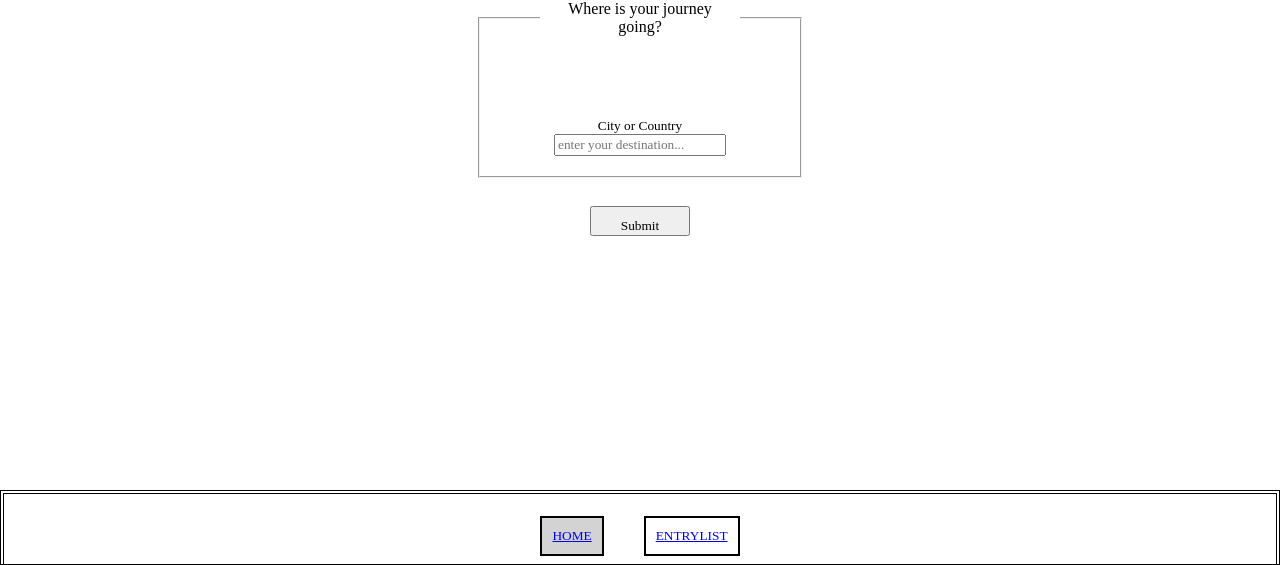
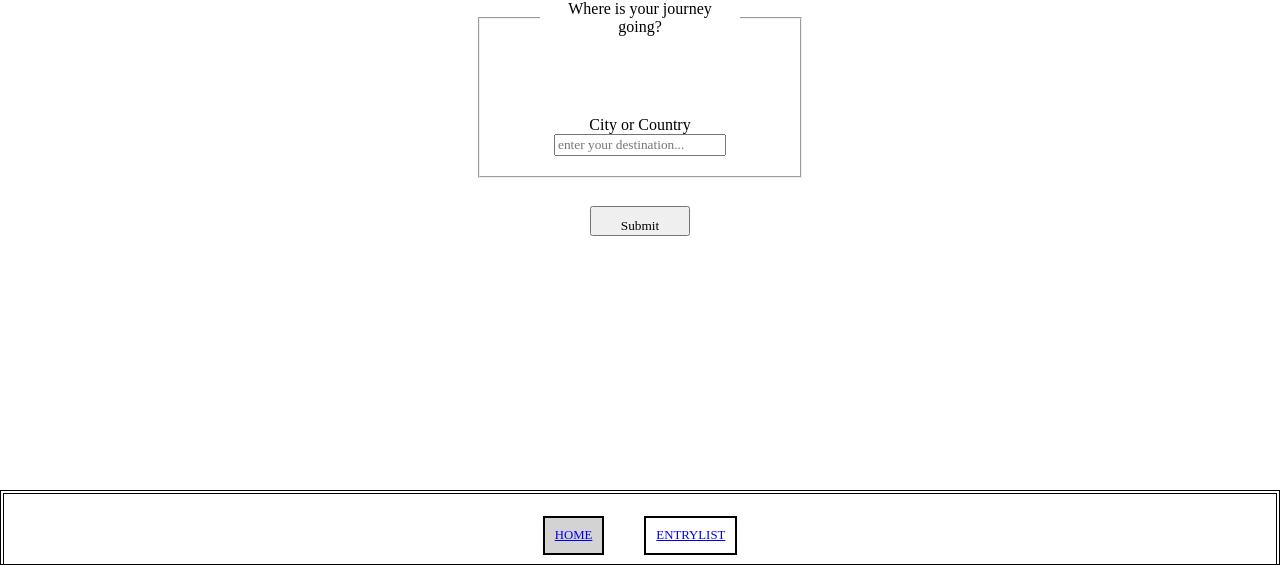
Before and after one commit to IrisHerholz/capstone-project, a Next.js app: page / in a window 1280 px wide. Shown: the part 235-800 px from the top of the page. Built offline with nearby package versions, Linux system fonts and the light colour scheme.

Commit message:
small styling changes

```diff
--- a/components/Header/index.js
+++ b/components/Header/index.js
@@ -14,7 +14,7 @@ export const StyledHeader = styled.header`
   padding: 12px;
   overflow: hidden;
   background-color: #f1f1f1;
-  position: relativ;
+  position: relative;
   text-align: center;
   color: black;
   text-decoration: none;
--- a/components/JournalEntryList/index.js
+++ b/components/JournalEntryList/index.js
@@ -21,7 +21,7 @@ export default function JournalEntryList() {
 }
 
 const Heading = styled.h1`
-  position: relativ;
+  position: relative;
   text-align: center;
   font-size: 20pt;
 `;
--- a/components/Navigation/nav.index.js
+++ b/components/Navigation/nav.index.js
@@ -26,7 +26,7 @@ const Navigation = () => {
 export default Navigation;
 
 const StyledFooter = styled.footer`
-  font-size: 10pt;
+  font-size: 0.8em;
   position: fixed;
   bottom: 0;
   color: black;
--- a/pages/index.js
+++ b/pages/index.js
@@ -1,22 +1,22 @@
 import styled from "styled-components";
 import { useState } from "react";
 
-const Fieldset = styled.fieldset`
+const StyledFieldset = styled.fieldset`
   height: 70px;
   margin: 30px;
   padding: 60px;
 `;
-const Label = styled.label`
-  font-size: 10pt;
+const StyledLabel = styled.label`
+  font-size: 1em;
 `;
-const Button = styled.button`
+const StyledButton = styled.button`
   width: 100px;
   margin: 50px;
   padding: 10px;
   height: 30px;
 `;
-const Legend = styled.legend`
-  font-size: 12pt;
+const StyledLegend = styled.legend`
+  font-size: 1em;
   padding: 20px;
 `;
 
@@ -31,9 +31,9 @@ export default function Landingpage() {
     <>
       <main>
         <form onSubmit={handleSubmit}>
-          <Fieldset>
-            <Legend>Where is your journey going?</Legend>
-            <Label htmlFor="text">City or Country</Label>
+          <StyledFieldset>
+            <StyledLegend>Where is your journey going?</StyledLegend>
+            <StyledLabel htmlFor="text">City or Country</StyledLabel>
             <input
               type="text"
               required
@@ -43,9 +43,9 @@ export default function Landingpage() {
               maxLength="15"
               placeholder="enter your destination..."
             />
-            <Button type="submit">Submit</Button>
+            <StyledButton type="submit">Submit</StyledButton>
             <p>{output}</p>
-          </Fieldset>
+          </StyledFieldset>
         </form>
       </main>
     </>
```
